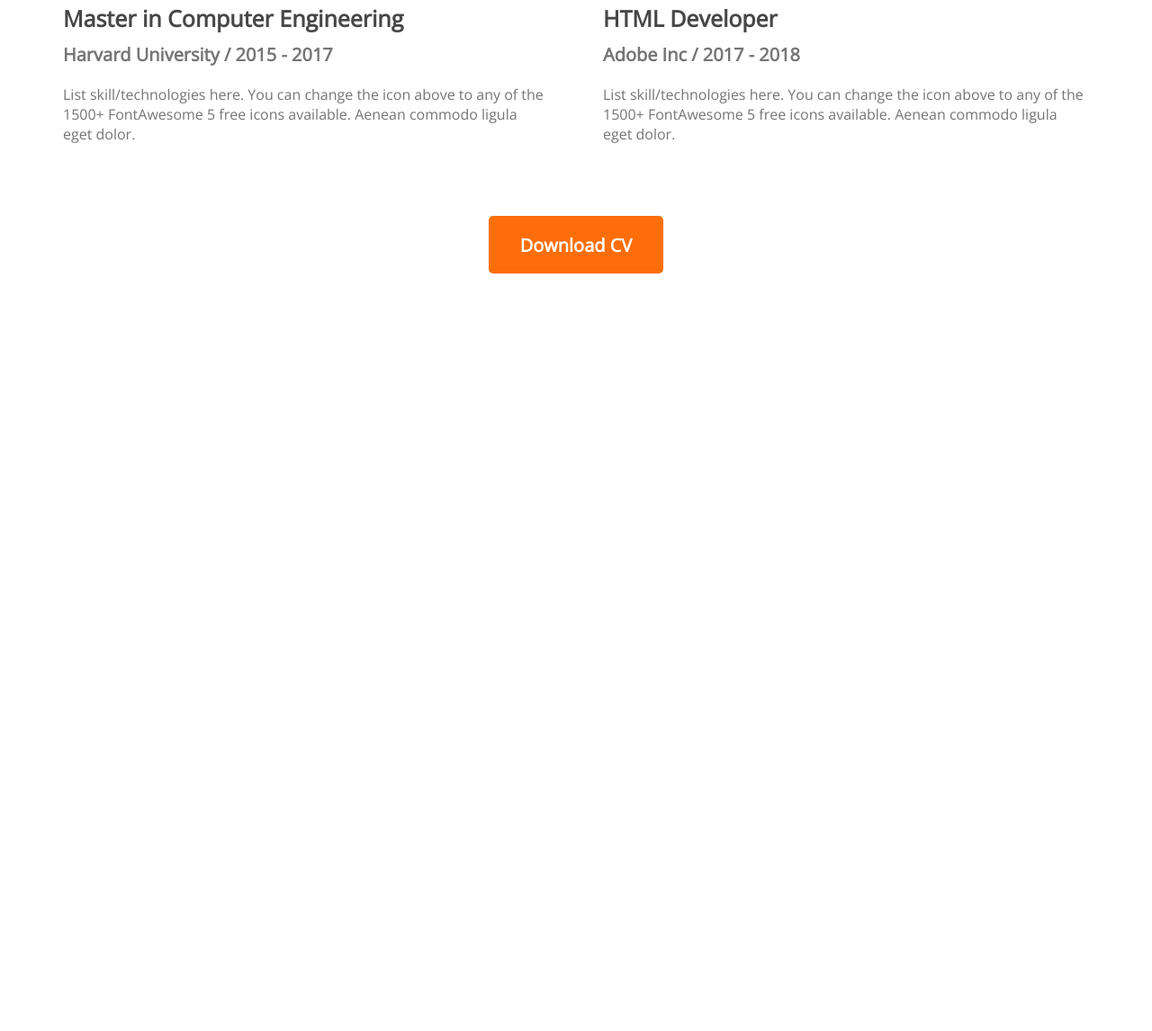
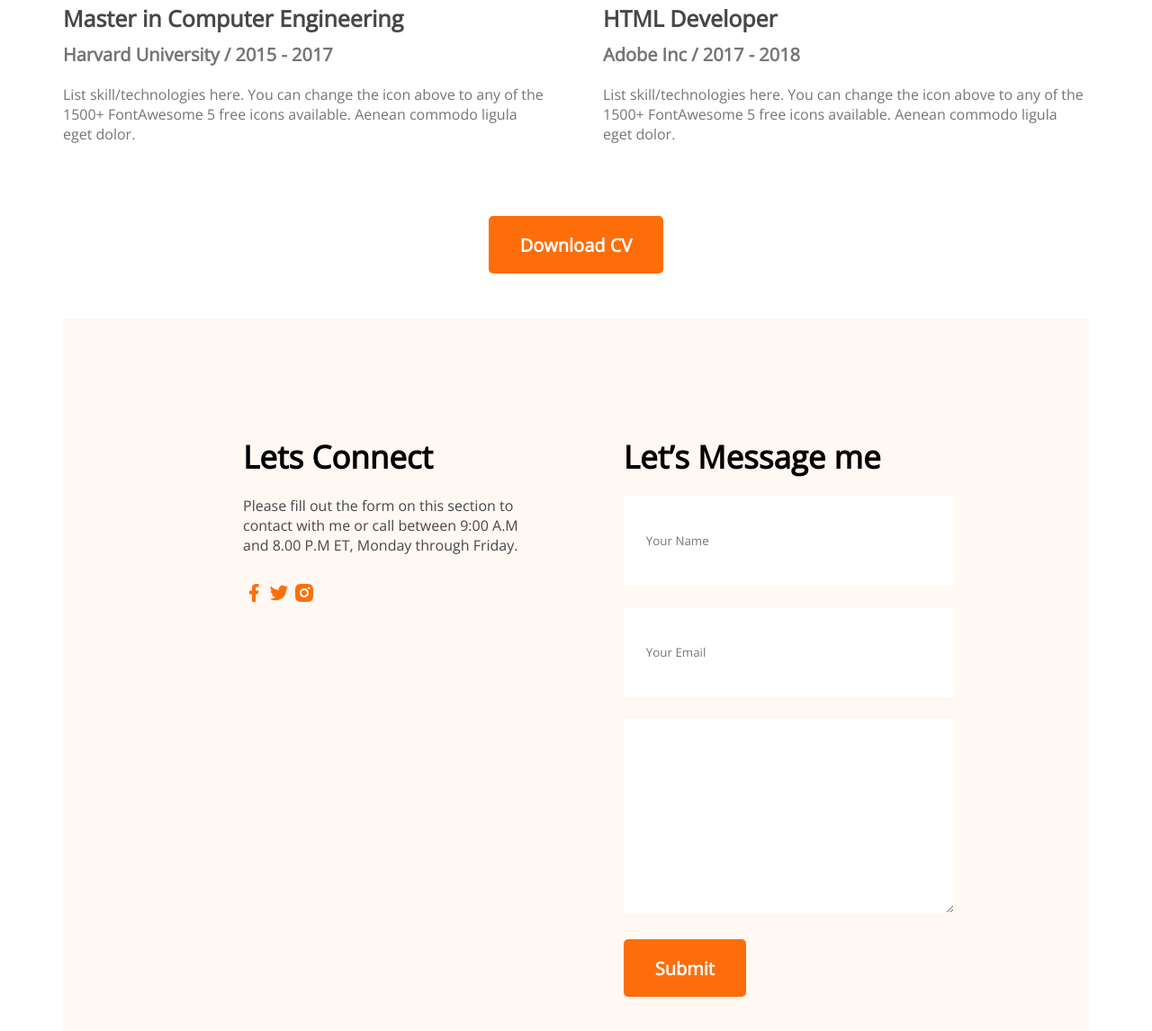
Before and after one commit to studentabusayeed/new-developer, a plain HTML site: page index.html in a window 1280 px wide. Shown: the part 2917-4063 px from the top of the page at 90% size. Before the commit the page ends 3221 px from the top, so only its background shows below. Drawn offline with nearby package versions, Linux system fonts and the light colour scheme.

Commit message:
added all content

```diff
--- a/index.html
+++ b/index.html
@@ -134,6 +134,26 @@
                 <button class="btn-primary">Download CV</button>
             </div>
         </section>
+        <section>
+            <div class="content-sayeed">
+                <div class="hi-2">
+                    <h3 class="hello-1">Lets Connect</h3>
+                    <p class="hello-2">Please fill out the form on this section to contact with me or call between 9:00 A.M and 8.00 P.M ET, Monday through Friday.</p>
+                    <img src="images/icons/facebook.png" alt="">
+                    <img src="images/icons/twitter.png" alt="">
+                    <img src="images/icons/insta.png" alt="">
+                </div>
+                <div>
+                    <h3 class="hello-3">Let’s Message me</h3>
+                    <form action="">
+                        <input type="text" name="" id="" placeholder="Your Name">
+                        <input type="email" name="" id="" placeholder="Your Email">
+                        <textarea name="" id="" cols="30" rows="10"></textarea>
+                        <input class="btn-primary" type="submit" value="Submit">
+                    </form>
+                </div>
+            </div>
+        </section>
     </main>
     <footer>
 
--- a/styles/portfolio.css
+++ b/styles/portfolio.css
@@ -208,6 +208,7 @@ main {
     color: #757575;
     margin-bottom: 20px;
 }
+
 .resume-item-4 {
     color: #757575;
     margin-bottom: 30px;
@@ -216,4 +217,47 @@ main {
 .resume-button {
     margin-top: 50px;
     text-align: center;
+    margin-bottom: 50px;
 }
+
+.content-sayeed {
+    display: flex;
+    gap: 100px;
+    background: #FFF8F3;
+    padding: 130px 200px;
+}
+
+.hello-1 {
+    font-weight: 700;
+    font-size: 35px;
+    margin-bottom: 20px;
+}
+
+.hello-2 {
+    color: #474747;
+    margin-bottom: 30px;
+
+}
+
+.hello-3 {
+    font-weight: 700;
+    font-size: 35px;
+    margin-bottom: 20px;
+}
+
+.content-sayeed input[type="text"],
+input[type="email"],
+textarea {
+    margin-bottom: 24px;
+    border: 0;
+    width: 100%;
+    padding: 18px 25px;
+}
+
+input {
+    height: 64px;
+}
+
+.content-sayeed a {
+    text-decoration: none;
+}
```
